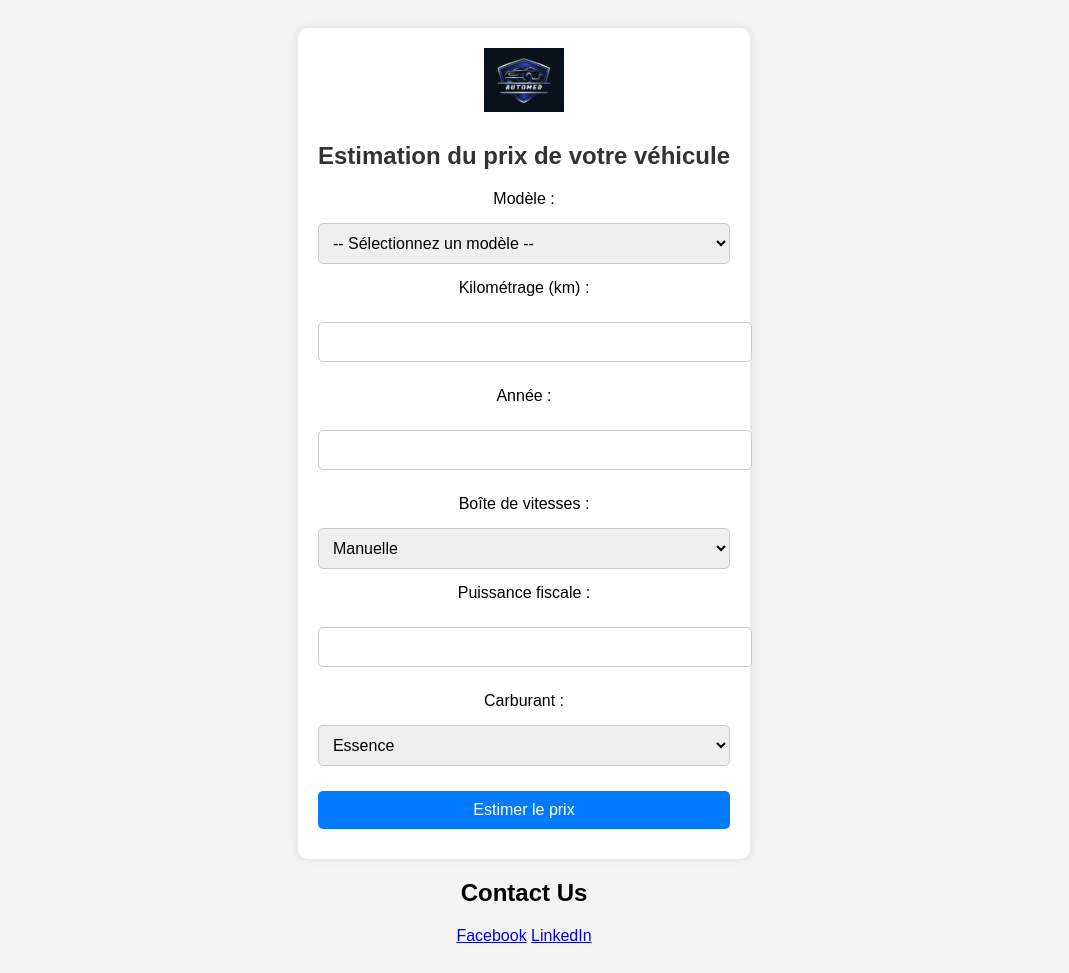
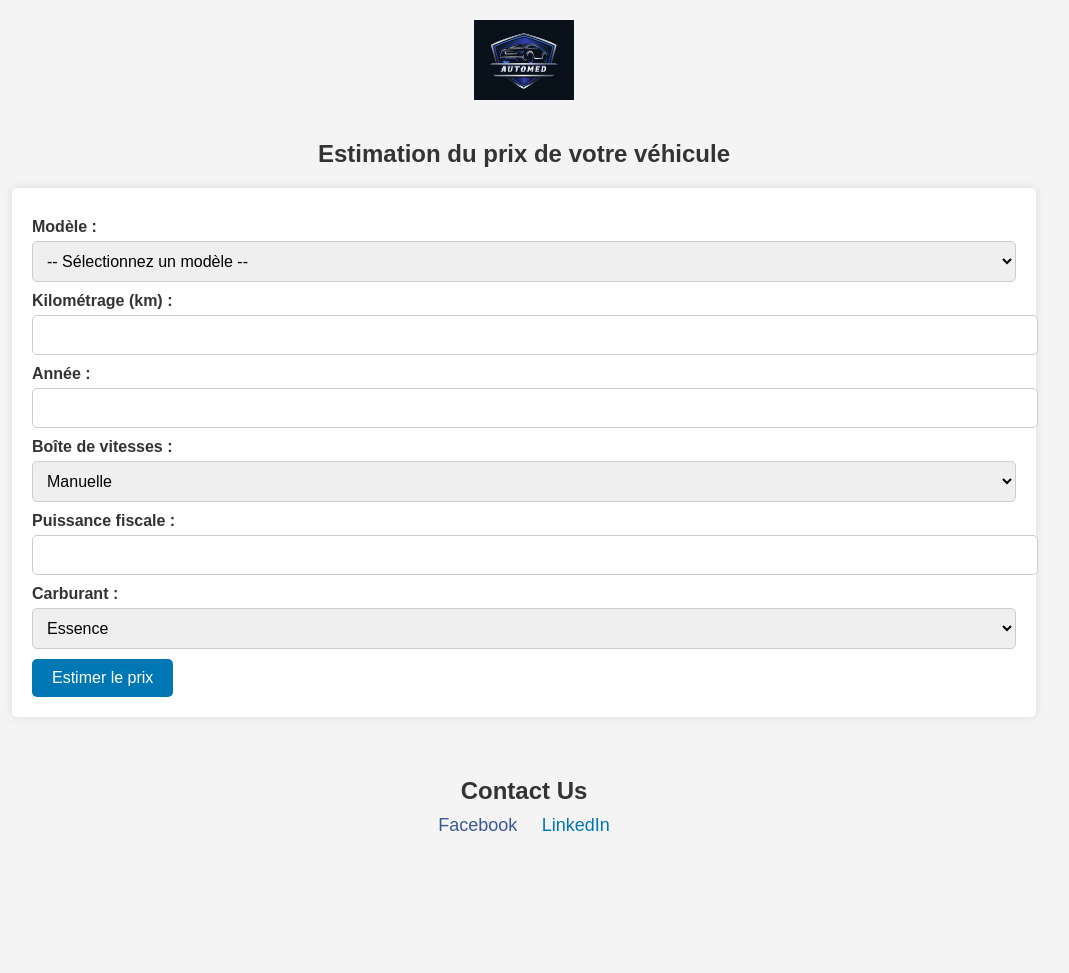
Before and after one commit to bettaiebmoha/Automed, a Flask app: page / in a window 1280 px wide. Shown: the whole page, without its empty margins (116-1185 px from the left). After the commit the page ends 831 px from the top, so only its background shows below. Run offline with Flask 2, Linux system fonts and the light colour scheme.

Commit message:
Update style.css

```diff
--- a/static/style.css
+++ b/static/style.css
@@ -1,96 +1,111 @@
+/* Style général */
+
 body {
     font-family: Arial, sans-serif;
+    margin: 0;
+    padding: 0;
     background-color: #f4f4f4;
-    text-align: center;
+    color: #333;
+}
+
+.container {
+    width: 80%;
+    margin: 0 auto;
     padding: 20px;
 }
 
-.container {
-    background: white;
-    padding: 20px;
-    border-radius: 10px;
-    body {
-        font-family: 'Arial', sans-serif;
-        background-color: #f4f4f4;
-        margin: 0;
-        padding: 0;
-        display: flex;
-        justify-content: center;
-        align-items: center;
-        height: 100vh;
-    }
-    .container {
-        background: white;
-        padding: 30px;
-        border-radius: 10px;
-        box-shadow: 0px 4px 8px rgba(0, 0, 0, 0.1);
-        width: 90%;
-        max-width: 600px;
+.header {
     text-align: center;
 }
-    .header {
+
+.header img.logo {
+    max-width: 100px;
     margin-bottom: 20px;
 }
-    .logo {
-        width: 80px;
-        height: auto;
-        margin-bottom: 10px;
-    }
+
 h1 {
     font-size: 24px;
-        color: #333;
+    margin-bottom: 20px;
 }
+
+
+/* Formulaire */
+
 form {
-        display: flex;
-        flex-direction: column;
-        gap: 15px;
+    background-color: #fff;
+    padding: 20px;
+    border-radius: 5px;
+    box-shadow: 0 0 10px rgba(0, 0, 0, 0.1);
 }
-    input,
-    select,
-    button {
+
+form label {
+    display: block;
+    margin: 10px 0 5px;
+    font-weight: bold;
+}
+
+form input,
+form select,
+form textarea {
+    width: 100%;
     padding: 10px;
     font-size: 16px;
     border-radius: 5px;
     border: 1px solid #ccc;
 }
-    input[type="number"],
-    select {
-        width: 100%;
-    }
-    button {
-        background-color: #007bff;
+
+form button {
+    background-color: #0077b5;
     color: white;
+    padding: 10px 20px;
     border: none;
+    border-radius: 5px;
     cursor: pointer;
-    }
-    button:hover {
-        background-color: #0056b3;
-    }
-    .prediction {
-        color: #28a745;
-        font-size: 18px;
-        margin-top: 20px;
-    }
-    .error {
-        color: red;
-        font-size: 18px;
-        margin-top: 20px;
-    }
-    box-shadow: 0px 0px 10px rgba(0, 0, 0, 0.1);
-    display: inline-block;
+    font-size: 16px;
+    margin-top: 10px;
 }
 
-input,
-button {
-    display: block;
-    width: 100%;
-    padding: 10px;
-    margin: 10px 0;
+form button:hover {
+    background-color: #005582;
 }
 
-button {
-    background-color: #007bff;
-    color: white;
-    border: none;
-    cursor: pointer;
+
+/* Section Contact Us */
+
+footer {
+    background-color: #f4f4f4;
+    padding: 20px;
+    text-align: center;
 }
+
+footer h2 {
+    color: #333;
+    font-size: 24px;
+    margin-bottom: 10px;
+}
+
+.social-links a {
+    color: #0077b5;
+    /* Couleur bleue pour LinkedIn */
+    margin: 0 10px;
+    text-decoration: none;
+    font-size: 18px;
+}
+
+.social-links a:hover {
+    color: #005582;
+    /* Couleur plus foncée au survol */
+}
+
+
+/* Style pour le lien Facebook */
+
+.social-links a.facebook {
+    color: #3b5998;
+    /* Couleur bleue pour Facebook */
+}
+
+.social-links a.facebook:hover {
+    color: #2d4373;
+    /* Couleur plus foncée au survol */
+}
```
Lines whose indentation alone changed are shown as unchanged.
